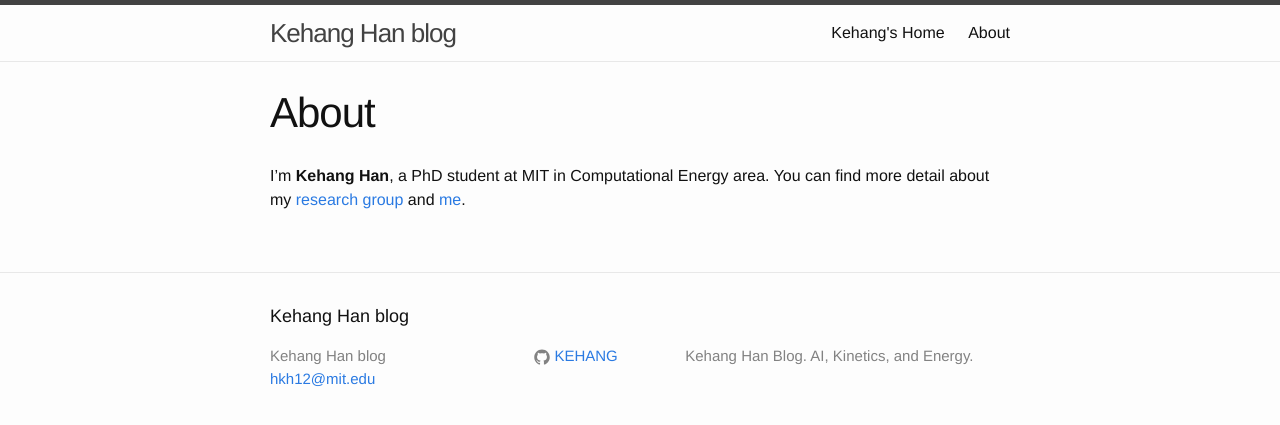
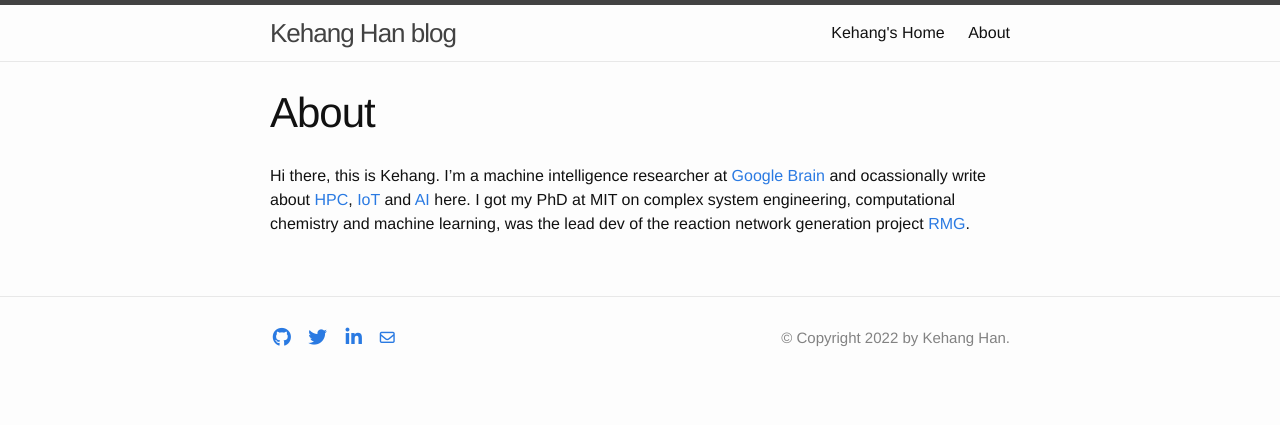
Before and after one commit to KEHANG/KEHANG.github.io, a Jekyll site: the page built from about.md, in a window 1280 px wide. Shown: the top 425 px of the page. Built offline with Jekyll 4.4.1, drawn with Linux system fonts in a browser that asks for light colours; nearby versions of some CDN libraries.

Commit message:
Simplifies outlook of the blog site

```diff
--- a/_config.yml
+++ b/_config.yml
@@ -7,11 +7,7 @@
 
 # Site settings
 title: Kehang Han blog
-email: hkh12@mit.edu
-description: "Kehang Han Blog. AI, Kinetics, and Energy."
-baseurl: "" # the subpath of your site, e.g. /blog
-url: "http://yourdomain.com" # the base hostname & protocol for your site
-github_username:  KEHANG
+description: "&copy; Copyright 2022 by Kehang Han."
 
 # Build settings
 markdown: kramdown
--- a/_includes/footer.html
+++ b/_includes/footer.html
@@ -2,34 +2,22 @@
 
   <div class="wrapper">
 
-    <h2 class="footer-heading">{{ site.title }}</h2>
+    <div class="footer-col-wrapper">
 
-    <div class="footer-col-wrapper">
       <div class="footer-col footer-col-1">
-        <ul class="contact-list">
-          <li>{{ site.title }}</li>
-          <li><a href="mailto:{{ site.email }}">{{ site.email }}</a></li>
+        <ul class="social-media-list">
+          <a href="https://github.com/KEHANG"><i class="fa fa-fw fa-github fa-lg" aria-hidden="true"></i></a>
+          &nbsp;
+          <a href="https://twitter.com/KehangHan"><i class="fa fa-fw fa-twitter fa-lg" aria-hidden="true"></i></a>
+          &nbsp;
+          <a href="https://www.linkedin.com/in/kehang-han-94999b57/"><i class="fa fa-fw fa-linkedin fa-lg" aria-hidden="true"></i></a>
+          &nbsp;
+          <a href="mailto:kehanghan@gmail.com"><i class="fa fa-fw fa-envelope-o" aria-hidden="true"></i></a>
         </ul>
       </div>
 
       <div class="footer-col footer-col-2">
-        <ul class="social-media-list">
-          {% if site.github_username %}
-          <li>
-            {% include icon-github.html username=site.github_username %}
-          </li>
-          {% endif %}
-
-          {% if site.twitter_username %}
-          <li>
-            {% include icon-twitter.html username=site.twitter_username %}
-          </li>
-          {% endif %}
-        </ul>
-      </div>
-
-      <div class="footer-col footer-col-3">
-        <p>{{ site.description }}</p>
+        <p align="right">{{ site.description }}</p>
       </div>
     </div>
 
--- a/_includes/head.html
+++ b/_includes/head.html
@@ -9,4 +9,5 @@
   <link rel="stylesheet" href="{{ "/css/main.css" | prepend: site.baseurl }}">
   <link rel="canonical" href="{{ page.url | replace:'index.html','' | prepend: site.baseurl | prepend: site.url }}">
   <link rel="alternate" type="application/rss+xml" title="{{ site.title }}" href="{{ "/feed.xml" | prepend: site.baseurl | prepend: site.url }}">
+  <script src="https://use.fontawesome.com/cb9dbe8e41.js"></script>
 </head>
--- a/_includes/header.html
+++ b/_includes/header.html
@@ -14,7 +14,7 @@
       </a>
 
       <div class="trigger">
-          <a class="page-link" href="http://www.kehanghan.com/projects">Kehang's Home</a>
+          <a class="page-link" href="http://www.kehanghan.com">Kehang's Home</a>
         {% for my_page in site.pages %}
           {% if my_page.title %}
           <a class="page-link" href="{{ my_page.url | prepend: site.baseurl }}">{{ my_page.title }}</a>
--- a/_includes/icon-github.html
+++ /dev/null
@@ -1 +0,0 @@
-<a href="https://github.com/{{ include.username }}"><span class="icon icon--github">{% include icon-github.svg %}</span><span class="username">{{ include.username }}</span></a>
--- a/_includes/icon-twitter.html
+++ /dev/null
@@ -1 +0,0 @@
-<a href="https://twitter.com/{{ include.username }}"><span class="icon icon--twitter">{% include icon-twitter.svg %}</span><span class="username">{{ include.username }}</span></a>
--- a/_sass/_layout.scss
+++ b/_sass/_layout.scss
@@ -132,13 +132,8 @@
 }
 
 .footer-col-2 {
-    width: -webkit-calc(20% - (#{$spacing-unit} / 2));
-    width:         calc(20% - (#{$spacing-unit} / 2));
-}
-
-.footer-col-3 {
-    width: -webkit-calc(45% - (#{$spacing-unit} / 2));
-    width:         calc(45% - (#{$spacing-unit} / 2));
+    width: -webkit-calc(65% - (#{$spacing-unit} / 2));
+    width:         calc(65% - (#{$spacing-unit} / 2));
 }
 
 @include media-query($on-laptop) {
@@ -146,11 +141,6 @@
     .footer-col-2 {
         width: -webkit-calc(50% - (#{$spacing-unit} / 2));
         width:         calc(50% - (#{$spacing-unit} / 2));
-    }
-
-    .footer-col-3 {
-        width: -webkit-calc(100% - (#{$spacing-unit} / 2));
-        width:         calc(100% - (#{$spacing-unit} / 2));
     }
 }
 
--- a/about.md
+++ b/about.md
@@ -4,4 +4,4 @@ title: About
 permalink: /about/
 ---
 
-I'm **Kehang Han**, a PhD student at MIT in Computational Energy area. You can find more detail about my [research group](http://cheme.scripts.mit.edu/green-group) and [me](http://cheme.scripts.mit.edu/green-group/kehang-han).
+Hi there, this is Kehang. I'm a machine intelligence researcher at [Google Brain](https://research.google/people/KehangHan/) and ocassionally write about [HPC](https://en.wikipedia.org/wiki/High-performance_computing), [IoT](https://en.wikipedia.org/wiki/Internet_of_things) and [AI](https://en.wikipedia.org/wiki/Artificial_intelligence) here. I got my PhD at MIT on complex system engineering, computational chemistry and machine learning, was the lead dev of the reaction network generation project [RMG](https://rmg.mit.edu/).
```
Also changed, not shown: _includes/icon-github.svg (deleted), _includes/icon-twitter.svg (deleted).
